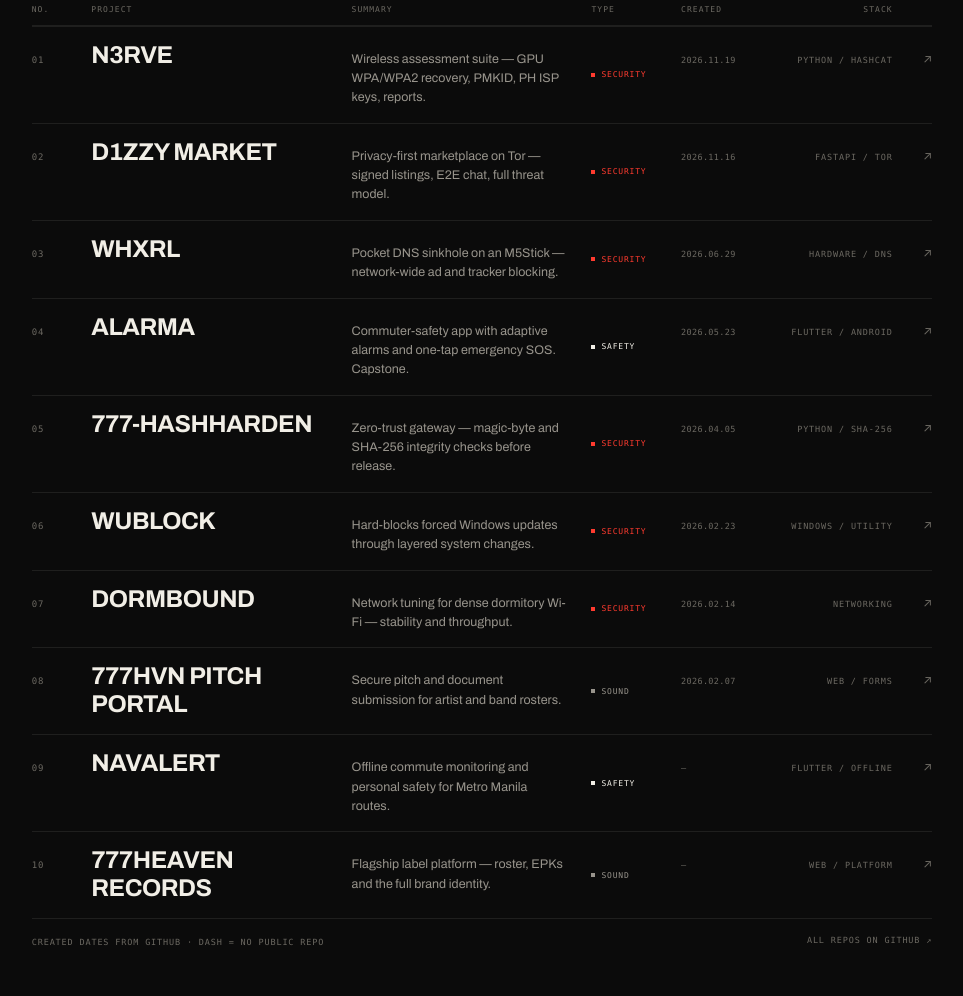
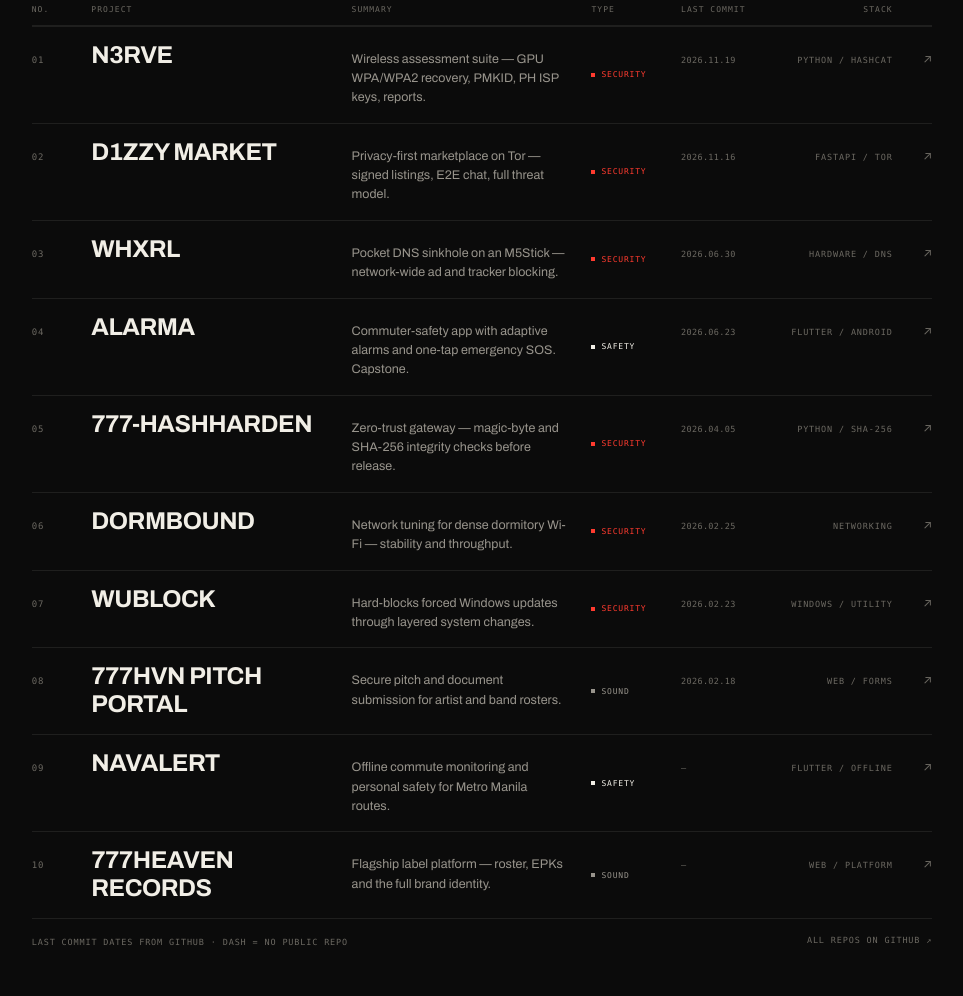
Before and after one commit to AlasdairDev/rojealasdair, a plain HTML site: page index.html in a window 1280 px wide. Shown: the part 1024-2020 px from the top of the page, without its empty margins (294-1257 px from the left). Drawn offline with Linux system fonts and the light colour scheme.

Commit message:
Order work by latest commit instead of repo creation
Dates now come from the latest commit on each default branch, so the
ledger reflects actual activity: DormBound (2026.02.25) moves above
WUBlock (2026.02.23), and Whxrl / Pitch Portal pick up their newer
commit dates.

```diff
--- a/index.html
+++ b/index.html
@@ -116,7 +116,7 @@
     </div>
 
     <div class="ledger-head" aria-hidden="true">
-      <span>No.</span><span>Project</span><span>Summary</span><span>Type</span><span>Created</span><span>Stack</span><span></span>
+      <span>No.</span><span>Project</span><span>Summary</span><span>Type</span><span>Last commit</span><span>Stack</span><span></span>
     </div>
 
     <ol class="ledger" id="ledger">
@@ -148,7 +148,7 @@
           <span class="r-title">Whxrl</span>
           <span class="r-desc">Pocket DNS sinkhole on an M5Stick — network-wide ad and tracker blocking.</span>
           <span class="r-cat">Security</span>
-          <span class="r-date">2026.06.29</span>
+          <span class="r-date">2026.06.30</span>
           <span class="r-tags">Hardware / DNS</span>
           <span class="r-arrow" aria-hidden="true">↗</span>
         </a>
@@ -159,7 +159,7 @@
           <span class="r-title">Alarma</span>
           <span class="r-desc">Commuter-safety app with adaptive alarms and one-tap emergency SOS. Capstone.</span>
           <span class="r-cat">Safety</span>
-          <span class="r-date">2026.05.23</span>
+          <span class="r-date">2026.06.23</span>
           <span class="r-tags">Flutter / Android</span>
           <span class="r-arrow" aria-hidden="true">↗</span>
         </a>
@@ -176,24 +176,24 @@
         </a>
       </li>
 <li class="row" data-cat="security">
+        <a href="https://github.com/AlasdairDev/DormBound" target="_blank" rel="noopener">
+          <span class="r-no">06</span>
+          <span class="r-title">DormBound</span>
+          <span class="r-desc">Network tuning for dense dormitory Wi-Fi — stability and throughput.</span>
+          <span class="r-cat">Security</span>
+          <span class="r-date">2026.02.25</span>
+          <span class="r-tags">Networking</span>
+          <span class="r-arrow" aria-hidden="true">↗</span>
+        </a>
+      </li>
+<li class="row" data-cat="security">
         <a href="https://github.com/AlasdairDev/WUBlock" target="_blank" rel="noopener">
-          <span class="r-no">06</span>
+          <span class="r-no">07</span>
           <span class="r-title">WUBlock</span>
           <span class="r-desc">Hard-blocks forced Windows updates through layered system changes.</span>
           <span class="r-cat">Security</span>
           <span class="r-date">2026.02.23</span>
           <span class="r-tags">Windows / Utility</span>
-          <span class="r-arrow" aria-hidden="true">↗</span>
-        </a>
-      </li>
-      <li class="row" data-cat="security">
-        <a href="https://github.com/AlasdairDev/DormBound" target="_blank" rel="noopener">
-          <span class="r-no">07</span>
-          <span class="r-title">DormBound</span>
-          <span class="r-desc">Network tuning for dense dormitory Wi-Fi — stability and throughput.</span>
-          <span class="r-cat">Security</span>
-          <span class="r-date">2026.02.14</span>
-          <span class="r-tags">Networking</span>
           <span class="r-arrow" aria-hidden="true">↗</span>
         </a>
       </li>
@@ -203,7 +203,7 @@
           <span class="r-title">777HVN Pitch Portal</span>
           <span class="r-desc">Secure pitch and document submission for artist and band rosters.</span>
           <span class="r-cat">Sound</span>
-          <span class="r-date">2026.02.07</span>
+          <span class="r-date">2026.02.18</span>
           <span class="r-tags">Web / Forms</span>
           <span class="r-arrow" aria-hidden="true">↗</span>
         </a>
@@ -233,7 +233,7 @@
     </ol>
 
     <p class="ledger-foot">
-      <span>Created dates from GitHub · dash = no public repo</span>
+      <span>Last commit dates from GitHub · dash = no public repo</span>
       <a href="https://github.com/AlasdairDev" target="_blank" rel="noopener">All repos on GitHub <span aria-hidden="true">↗</span></a>
     </p>
   </section>
```
Lines whose indentation alone changed are shown as unchanged.
